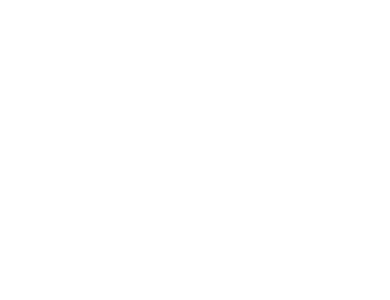
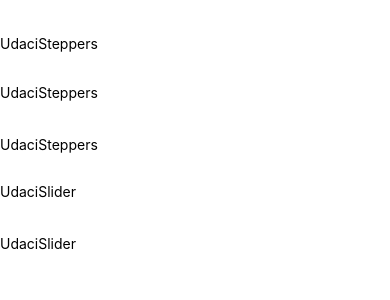
Before and after one commit to rewgoes/UdaciFitness, a React Native app: screen / in a window 390 px wide. Shown: the top 300 px of the page. Built offline with nearby package versions, Linux system fonts and the light colour scheme.

Commit message:
feat: render entries and button components

```diff
--- a/components/AddEntry.js
+++ b/components/AddEntry.js
@@ -1,6 +1,8 @@
 import React, { Component } from 'react'
 import { View } from 'react-native'
 import { getMetricMetaInfo } from '../utils/helpers'
+import UdaciSlider from './UdaciSlider'
+import UdaciSteppers from './UdaciSteppers'
 
 export default class AddEntry extends Component {
   state = {
@@ -38,9 +40,32 @@
     }))
   }
   render() {
+    const metaInfo = getMetricMetaInfo()
+
     return (
       <View>
+        {Object.keys(metaInfo).map((key) => {
+          const { getIcon, type, ...rest } = metaInfo[key]
+          const value = this.state[key]
 
+          return (
+            <View key={key}>
+              {getIcon()}
+              {type === 'slider'
+                ? <UdaciSlider
+                  value={value}
+                  onChange={(value) => this.slide(key, value)}
+                  {...rest}
+                />
+                : <UdaciSteppers
+                  value={value}
+                  onIncrement={() => this.increment(key)}
+                  onDecrement={() => this.decrement(key)}
+                  {...rest}
+                />}
+            </View>
+          )
+        })}
       </View>
     )
   }
--- /dev/null
+++ b/components/UdaciSlider.js
@@ -0,0 +1,10 @@
+import React from 'react'
+import { View, Text } from 'react-native'
+
+export default function UdaciSlider() {
+  return (
+    <View>
+      <Text>UdaciSlider</Text>
+    </View>
+  )
+}
--- /dev/null
+++ b/components/UdaciSteppers.js
@@ -0,0 +1,10 @@
+import React from 'react'
+import { View, Text } from 'react-native'
+
+export default function UdaciSteppers() {
+  return (
+    <View>
+      <Text>UdaciSteppers</Text>
+    </View>
+  )
+}
```
